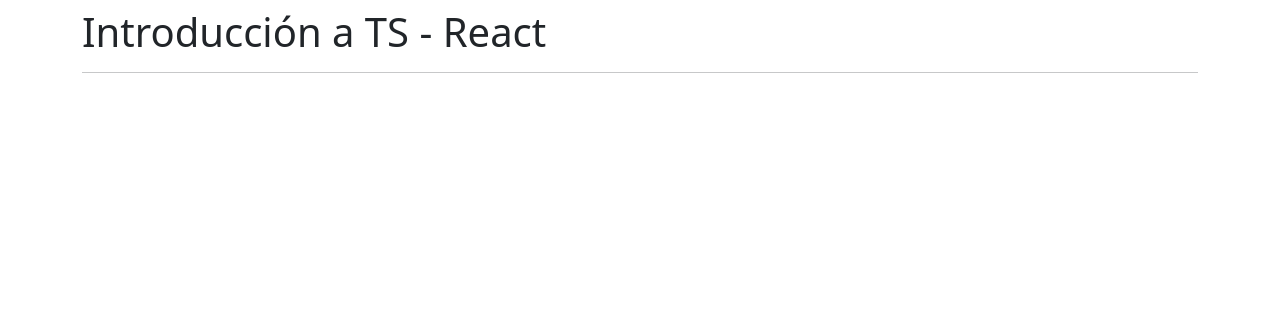
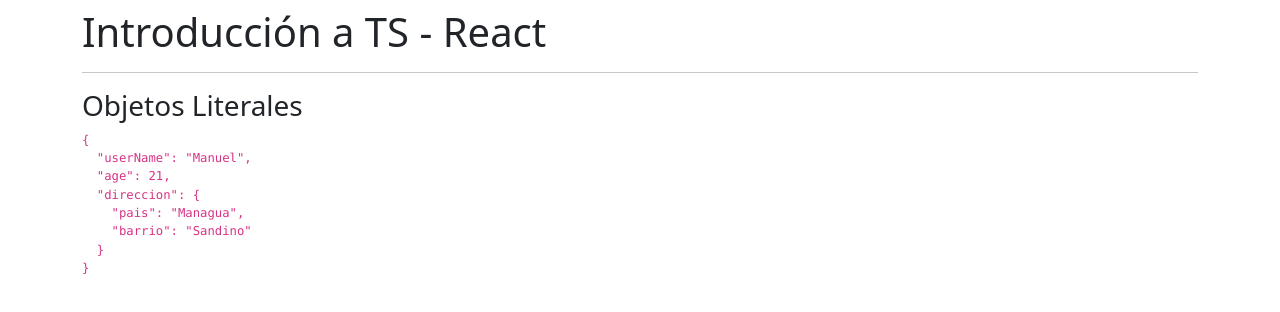
Before and after one commit to elperlanegra/01-reforzamiento-react, a React (Create React App) app: page / in a window 1280 px wide. Shown: the top 312 px of the page. Built offline with nearby package versions, Linux system fonts and the light colour scheme.

Commit message:
Objetos literales

```diff
--- a/src/App.tsx
+++ b/src/App.tsx
@@ -1,3 +1,4 @@
+import { ObjetosLiterales } from './typescript/ObjetosLiterales';
 import { /*TiposBasicos*/ } from './typescript/TiposBasicos';
 
 const App = () => {
@@ -8,6 +9,7 @@ const App = () => {
         <h1>Introducción a TS - React</h1>
         <hr/>
         { /* <TiposBasicos /> */ }
+       <ObjetosLiterales />
     </div>
 
   )
--- /dev/null
+++ b/src/typescript/ObjetosLiterales.tsx
@@ -0,0 +1,41 @@
+
+
+interface Persona {
+    userName: string,
+    age: number,
+    direccion: Direccion
+
+}
+interface Direccion {
+    pais: string,
+    barrio: string
+
+}
+
+export const ObjetosLiterales = () => {
+
+
+    const persona: Persona = {
+        userName: 'Manuel',
+        age: 21,
+        direccion: {
+            pais: 'Managua',
+            barrio: 'Sandino'
+        }
+    }
+
+    // para imprimir estos datos tengo que trasformar este objeto
+
+    return (
+        <div>
+            <h3>Objetos Literales</h3>
+
+            <code>
+                <pre>
+                    { JSON.stringify( persona, null, 2 ) }
+                </pre>
+            </code>
+
+        </div>
+    )
+}
```
Also changed, not shown: 1 other file (tests, documents, lock files or other folders).
